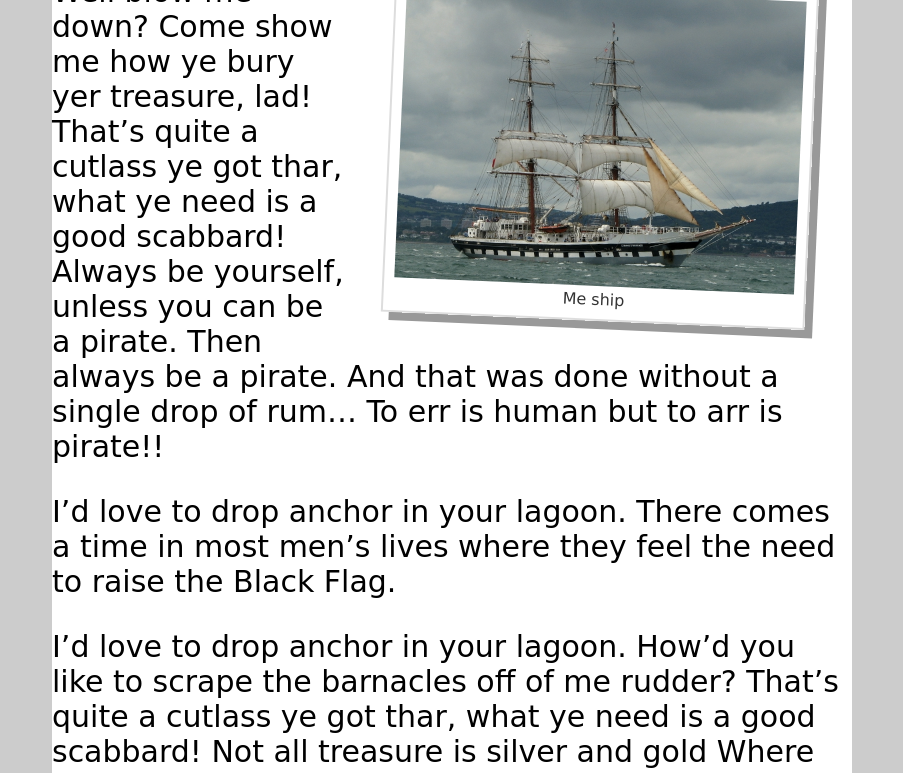
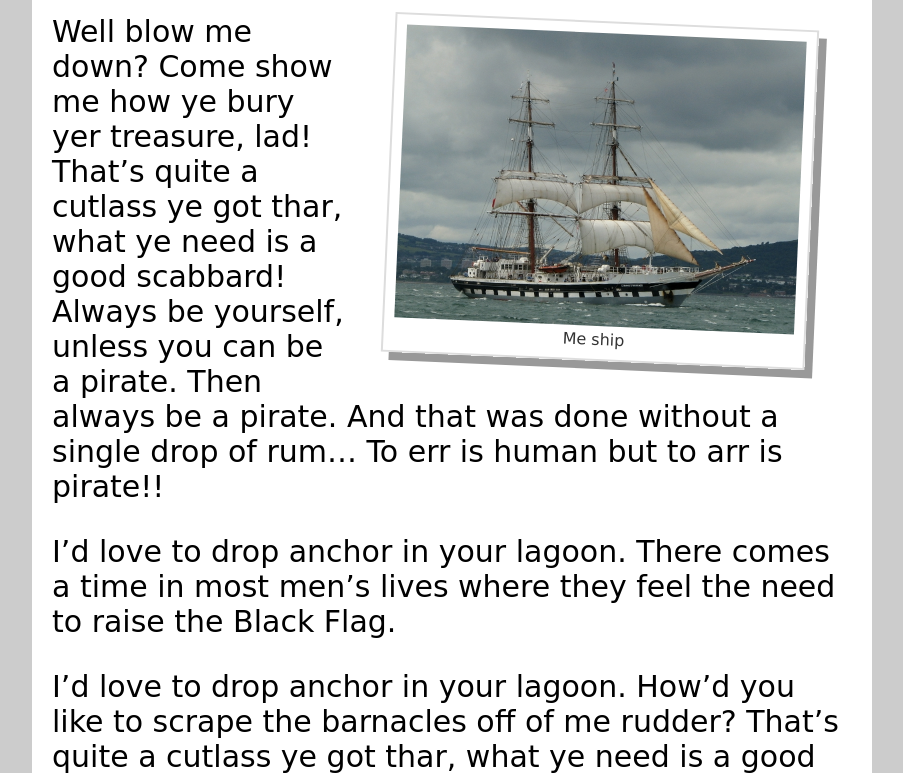
Before and after one commit to Sammyeri/pirateipsum, a plain HTML site: page index.html in a window 1280 px wide. Shown: the part 94-867 px from the top of the page, without its empty margins (188-1091 px from the left). Drawn offline with Linux system fonts and the light colour scheme; a web font is replaced by a local one.

Commit message:
style updates

```diff
--- a/styles.css
+++ b/styles.css
@@ -8,6 +8,8 @@ body{
     margin: 0 auto;
     width: 800px;
     background-color: white;
+    padding: 20px;
+    padding-top:  40px; ;
 }
 
 p{
```
